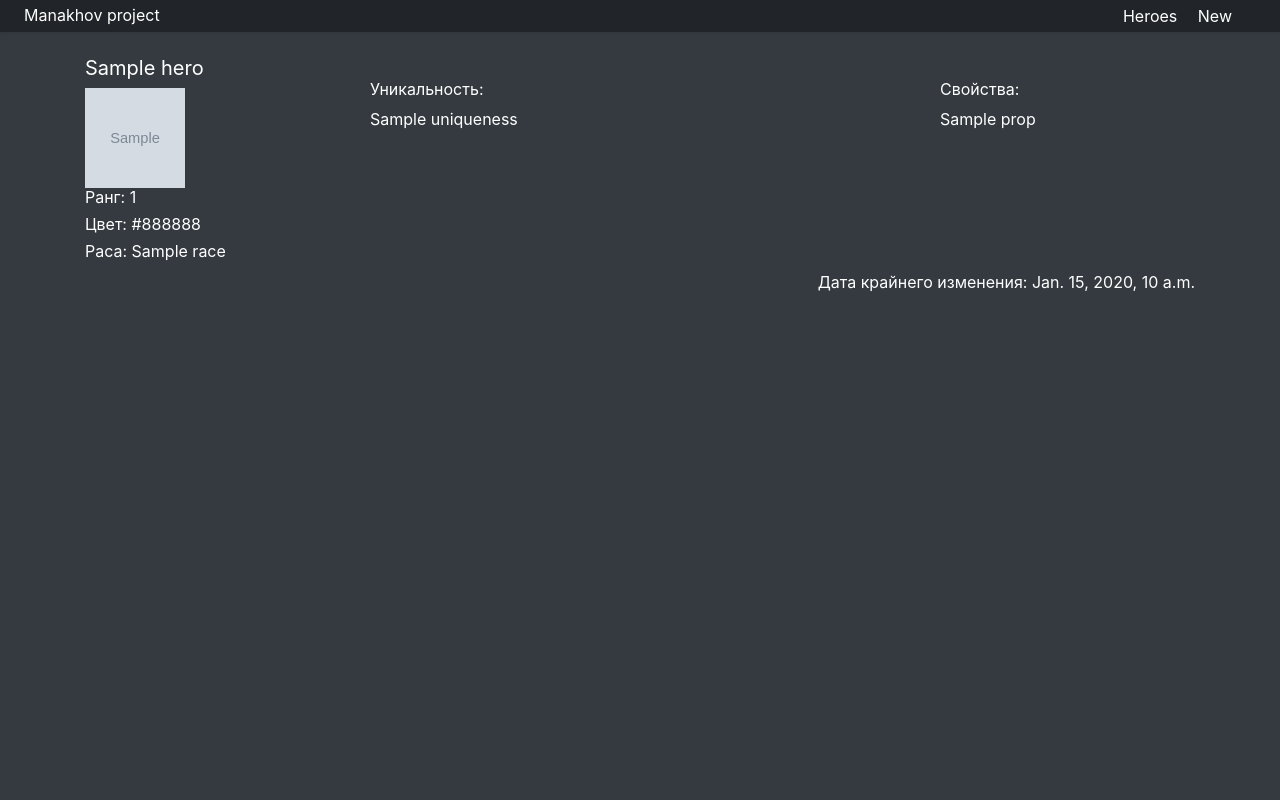
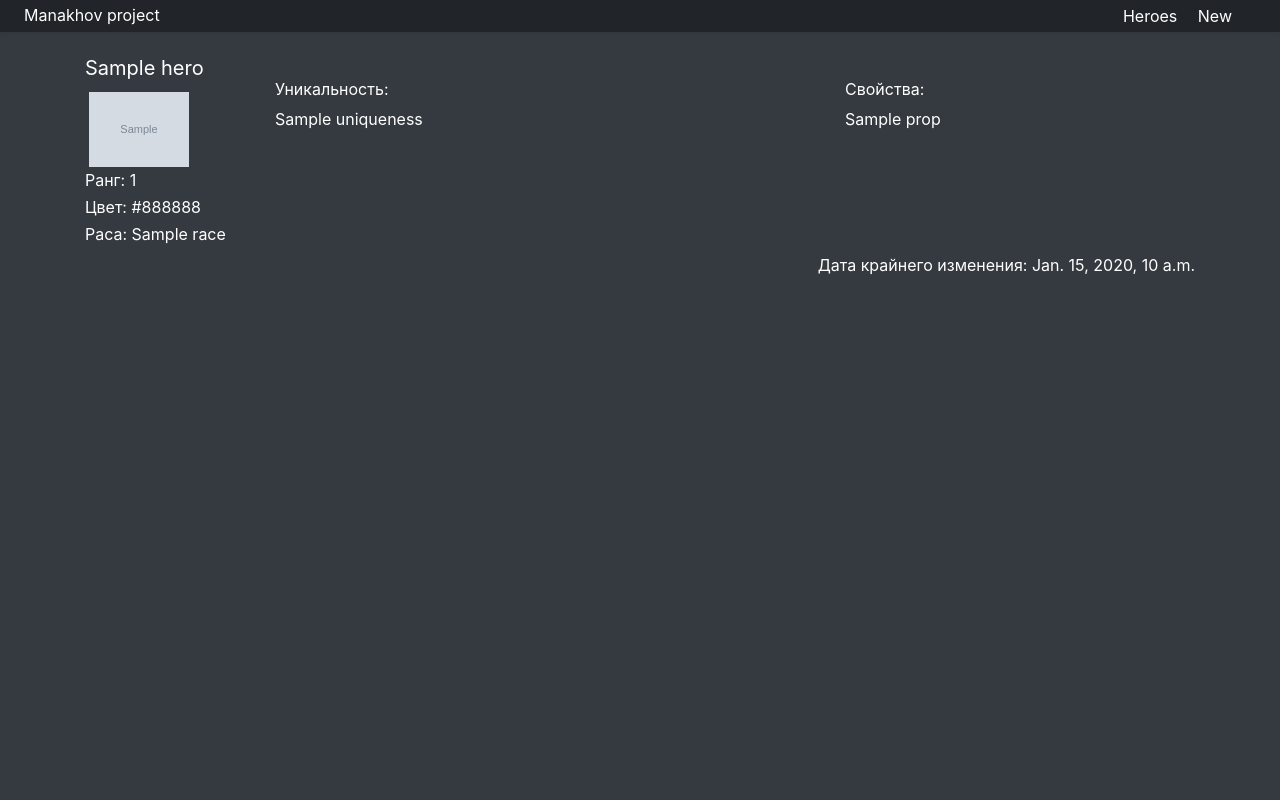
Before and after one commit to Manakhov/7dsgc-wiki, a Django app: template sdsgc_wiki/main/templates/main/one_hero.html in a window 1280 px wide. Run offline with Django 3.2, Linux system fonts and the light colour scheme; the template is opened without the code that fills it: most values are stand-ins (such as "Sample title", 1, 10 or a date in 2020); grey boxes marked "Sample" are stand-in pictures; some libraries are stand-ins or nearby versions.

Commit message:
Fix One Hero page

```diff
--- a/sdsgc_wiki/main/templates/main/one_hero.html
+++ b/sdsgc_wiki/main/templates/main/one_hero.html
@@ -7,9 +7,9 @@
 {% block body %}
     <div class="container">
         <div class="row">
-            <div class="col-md-3">
+            <div class="col-md-2">
                 <h5 class="font-weight-normal">{{ hero.name }}</h5>
-                <img src="{{ hero.icon }}" width="100px" height="100px"><br>
+                <img src="{{ hero.icon }}" width="100px" class="m-1"><br>
                 <h6 class="font-weight-normal">Ранг: {{ hero.rank }}</h6>
                 <h6 class="font-weight-normal">Цвет: {{ hero.color }}</h6>
                 <h6 class="font-weight-normal">Раса: {{ hero.race }}</h6>
@@ -18,12 +18,16 @@
                 <h6 class="font-weight-normal">Уникальность: </h6>
                 <p class="font-weight-normal">{{ hero.uniqueness }}</p>
             </div>
-            <div class="col-md-3"><br>
+            <div class="col-md-4"><br>
                 <h6 class="font-weight-normal">Свойства: </h6>
                 <p class="font-weight-normal">
-                    {% for prop in hero.properties.all %}
-                        {{ prop.name }}<br>
-                    {% endfor %}
+                    {% if hero.properties.all %}
+                        {% for prop in hero.properties.all %}
+                            {{ prop.name }}<br>
+                        {% endfor %}
+                    {% else %}
+                        Отсутствуют
+                    {% endif %}
                 </p>
             </div>
         </div>
```
